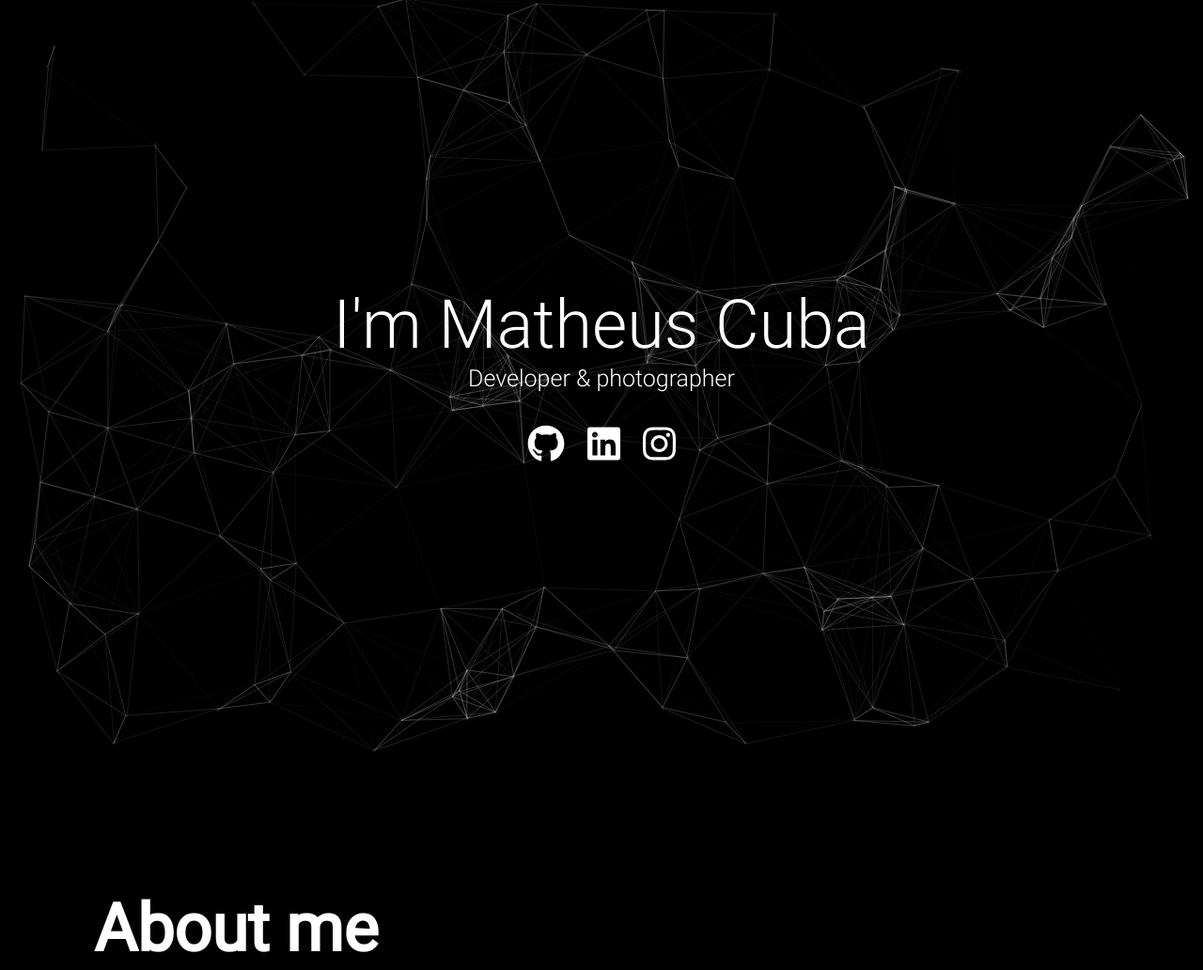
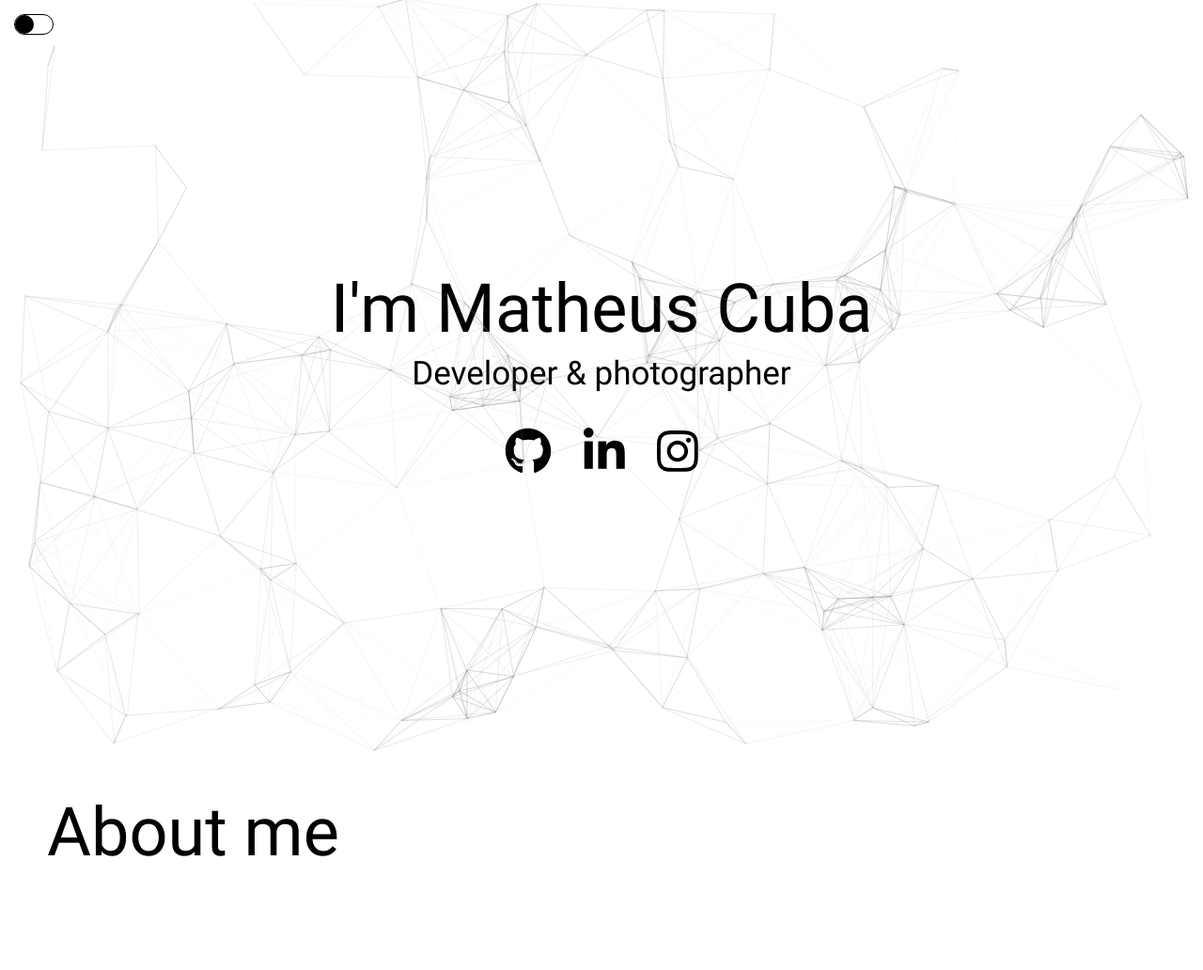
Before and after one commit to matheuscuba/matheuscuba.github.io, a website: page index.html in a window 1280 px wide. Shown: the top 1032 px of the page at 94% size. Before the commit the page ends 800 px from the top, so only its background shows below. Drawn offline with nearby package versions, Linux system fonts and the light colour scheme; animation ran at ten frames a second; files whose address does not match are found by name.

Commit message:
Implementação do Toggle de dark mdoe

```diff
--- /dev/null
+++ b/css/plugins/reset.css
@@ -0,0 +1,43 @@
+html, body, div, span, applet, object, iframe,
+h1, h2, h3, h4, h5, h6, p, blockquote, pre,
+a, abbr, acronym, address, big, cite, code,
+del, dfn, em, img, ins, kbd, q, s, samp,
+small, strike, strong, sub, sup, tt, var,
+b, u, i, center,
+dl, dt, dd, ol, ul, li,
+fieldset, form, label, legend,
+table, caption, tbody, tfoot, thead, tr, th, td,
+article, aside, canvas, details, embed,
+figure, figcaption, footer, header, hgroup,
+menu, nav, output, ruby, section, summary,
+time, mark, audio, video {
+	margin: 0;
+	padding: 0;
+	border: 0;
+	font-size: 100%;
+	font: inherit;
+	vertical-align: baseline;
+}
+/* HTML5 display-role reset for older browsers */
+article, aside, details, figcaption, figure,
+footer, header, hgroup, menu, nav, section {
+	display: block;
+}
+body {
+	line-height: 1;
+}
+ol, ul {
+	list-style: none;
+}
+blockquote, q {
+	quotes: none;
+}
+blockquote:before, blockquote:after,
+q:before, q:after {
+	content: '';
+	content: none;
+}
+table {
+	border-collapse: collapse;
+	border-spacing: 0;
+}
--- a/index.html
+++ b/index.html
@@ -4,50 +4,34 @@
 
         <meta name="viewport" content="width=device-width, initial-scale=1, viewport-fit=cover">
 
+        <link rel="stylesheet" href="./css/plugins/reset.css">
         <link rel="stylesheet" href="./css/main.min.css">
         <link rel="stylesheet" href="./css/plugins/fullpage.min.css">
         <link rel="stylesheet" href="./css/animate.css">
     </head>
     <body>
-        <div id="wrapper">
-            <main id="home">
-                <h1 class="main-title animated fadeIn delay-1s fast">{{ content.title }}</h1>
-                <h4 class="subtitle animated fadeIn delay-1s">{{ content.subtitle }}</h4>
-                <ul class="social-media animated fadeIn delay-2s">
-                    <li>
-                        <a :href="links.github">
-                            <span class="fab fa-github"></span>
-                        </a>
-                    </li>
-                    <li>
-                        <a v:href="">
-                            <span class="fab fa-linkedin"></span>
-                        </a>
-                    </li>
-                    <li>
-                        <a v:href="">
-                            <span class="fab fa-instagram"></span>
-                        </a>
-                    </li>
+
+        <main id="wrapper" :class="theme">
+            <section id="home">
+                <div class="switch">
+                    <label class="mecanism" @change="toggleTheme">
+                        <input type="checkbox" />
+                        <div></div>
+                    </label>
+                </div>
+                <h1 class="title animated fadeIn delay-1s">{{ content.title }}</h1>
+                <h4 class="animated fadeIn delay-2s">{{ content.subtitle }}</h4>
+                <ul class="social-links animated fadeIn delay-2s">
+                    <li><a :href="links.github" target="_blank"><span class="fab fa-github"></span></a></li>
+                    <li><a :href="links.linkedin" target="_blank"><span class="fab fa-linkedin-in"></span></a></li>
+                    <li><a :href="links.instagram" target="_blank"><span class="fab fa-instagram"></span></a></li>
                 </ul>
-                <a class="next-section" href="#about">
-                    <span class="fas fa-chevron-down fa-2x"></span>
-                </a>
-            </main>
-            <main id="about">
-                <header>
-                    <h1 class="section-title"> {{ content.sections.about.title }} </h1>
-                </header>
-                <div class="content">
-                    <div class="col">
-                        <div class="about-image">
-                            <img src="./img/dark_me.jpg" alt="">
-                        </div>
-                    </div>
-                    <div class="col" v-html="content.sections.about.text"></div>
-                </div>
-            </main>
-        </div>
+                <button class="next-section "></button>
+            </section>
+            <section id="about">
+                <h1 class="title">{{ content.sections.about.title }}</h1>
+            </section>
+        </main>
 
         <script src="./js/plugins/vue.js"></script>
         <script src="https://unpkg.com/axios/dist/axios.min.js"></script>
--- a/js/main.js
+++ b/js/main.js
@@ -43,11 +43,18 @@ window.Main = new function(){
         window.App = new Vue({
             el: '#wrapper',
             data: {
-                content: {},
+                theme: 'light-theme',
+                content: {
+                    sections: {
+                        about: {},
+                        photography: {},
+                        projects: {}
+                    }
+                },
                 projects: [],
                 links: {},
             },
-            beforeMount: function(){
+            beforeMount: async function(){
                 let vue = this;
                 self.$http.get('/i18n/' + self.lang + '.json').then(function(d){
                     let data = d.data;
@@ -70,6 +77,9 @@ window.Main = new function(){
                         let data = d.data;
                         vue.content = data;
                     });
+                },
+                toggleTheme: function(){
+                    this.theme = this.theme == 'dark-theme' ? 'light-theme' : 'dark-theme';
                 }
             }
         });
--- a/js/plugins/particles.json
+++ b/js/plugins/particles.json
@@ -14,7 +14,7 @@
       "type": "circle",
       "stroke": {
         "width": 0,
-        "color": "#000000"
+        "color": "#000"
       },
       "polygon": {
         "nb_sides": 5
@@ -48,7 +48,7 @@
     "line_linked": {
       "enable": true,
       "distance": 150,
-      "color": "#e6e6e6",
+      "color": "#666",
       "opacity": 0.4,
       "width": 1
     },
--- /dev/null
+++ b/less/_about.less
@@ -0,0 +1,5 @@
+section#about{
+    width: ~"calc(100% - 100px)";
+    height: ~"calc(100% - 100px)";
+    padding: 50px;
+}
--- /dev/null
+++ b/less/_home.less
@@ -0,0 +1,28 @@
+#home{
+    display: flex;
+    justify-content: center;
+    align-items: center;
+    flex-direction: column;
+    font-weight: 400;
+
+    h1{
+        margin-bottom: 15px;
+    }
+
+    h4{
+        font-size: 35px;
+    }
+
+    .social-links{
+        margin-top: 40px;
+    }
+
+    .particles-js-canvas-el{
+        position: absolute;
+        top: 0;
+        left: 0;
+        width: 100%;
+        height: 100%;
+        pointer-events: none;
+    }
+}
--- /dev/null
+++ b/less/_theme.less
@@ -0,0 +1,46 @@
+#wrapper{
+    &.light-theme{
+        background-color: @bg-light;
+        color: @font-light;
+
+        .social-links{
+            a, a:hover, a:visited{
+                color: @font-light;
+            }
+            li:before{
+                border-color: @font-light;
+            }
+        }
+        .switch{
+            .mecanism{
+                border-color: @font-light;
+                div{
+                    background-color: @font-light;
+                }
+            }
+        }
+    }
+
+    &.dark-theme{
+        background-color: @bg-dark;
+        color: @font-dark;
+
+        .social-links{
+            a, a:hover, a:visited{
+                color: @font-dark;
+            }
+            li:before{
+                border-color: @font-dark;
+            }
+        }
+        .switch{
+            .mecanism{
+                border-color: @font-dark;
+
+                div{
+                    background-color: @font-dark;
+                }
+            }
+        }
+    }
+}
--- a/less/_variables.less
+++ b/less/_variables.less
@@ -1 +1,6 @@
-@bgcolor: black;
+@bg-dark: black;
+@bg-light: white;
+
+@font: 'Roboto', sans-serif;
+@font-dark: white;
+@font-light: black;
--- a/less/main.less
+++ b/less/main.less
@@ -1,2 +1,129 @@
 @import './_variables.less';
 @import url('https://fonts.googleapis.com/css?family=Roboto:300,400');
+
+body{
+    font-family: @font;
+}
+
+#wrapper{
+    section{
+        width: 100%;
+        height: 100%;
+    }
+}
+
+h1.title{
+    font-size: 72px;
+}
+
+.social-links{
+    display: flex;
+    justify-content: center;
+    align-items: center;
+
+    li{
+        font-size: 50px;
+        margin: 0 17px;
+        position: relative;
+
+        &:before{
+            content: '';
+            width: 0;
+            position: absolute;
+            left: 0;
+            border-bottom: 5px solid;
+            bottom: -15px;
+            transition: 0.3s;
+        }
+
+        &:hover{
+            &::before{
+                width: 100%;
+            }
+        }
+    }
+}
+
+section .next-section{
+    cursor: pointer;
+    position: absolute;
+    background: none;
+    border: none;
+    bottom: 25px;
+    margin: auto;
+    width: 30px;
+    height: 20px;
+
+    &::after, &::before{
+        content: '';
+        position: absolute;
+        width: 100%;
+        border: 1px solid @font-dark;
+        top: 0;
+    }
+
+    &::after{
+        transform: rotate(20deg);
+        left: ~"calc(-50% - 1px)";
+    }
+
+    &::before{
+        transform: rotate(-20deg);
+        right: ~"calc(-50% - 1px)";
+    }
+
+    &:focus{
+        outline: 0;
+    }
+}
+
+.switch input {
+    position: absolute;
+    opacity: 0;
+  }
+
+  /**
+   * 1. Adjust this to size
+   */
+
+   .switch{
+        cursor: pointer;
+        position: absolute;
+        top: 15px;
+        left: 15px;
+        font-size: 12px;
+        display: flex;
+        justify-content: center;
+        align-items: center;
+
+       .mecanism {
+            display: inline-block;
+            font-size: 20px;
+            height: 1em;
+            width: 2em;
+            background: transparent;
+            border: 1px solid;
+            border-radius: 1em;
+            margin-right: 5px;
+       }
+
+       .mecanism div {
+            height: 1em;
+            width: 1em;
+            border-radius: 1em;
+            -webkit-transition: all 300ms;
+                -moz-transition: all 300ms;
+                    transition: all 300ms;
+       }
+
+       .mecanism input:checked + div {
+         -webkit-transform: translate3d(100%, 0, 0);
+            -moz-transform: translate3d(100%, 0, 0);
+                 transform: translate3d(100%, 0, 0);
+       }
+   }
+
+
+@import './_home.less';
+@import './_about.less';
+@import './_theme.less';
```
Also changed, not shown: css/main.min.css.
